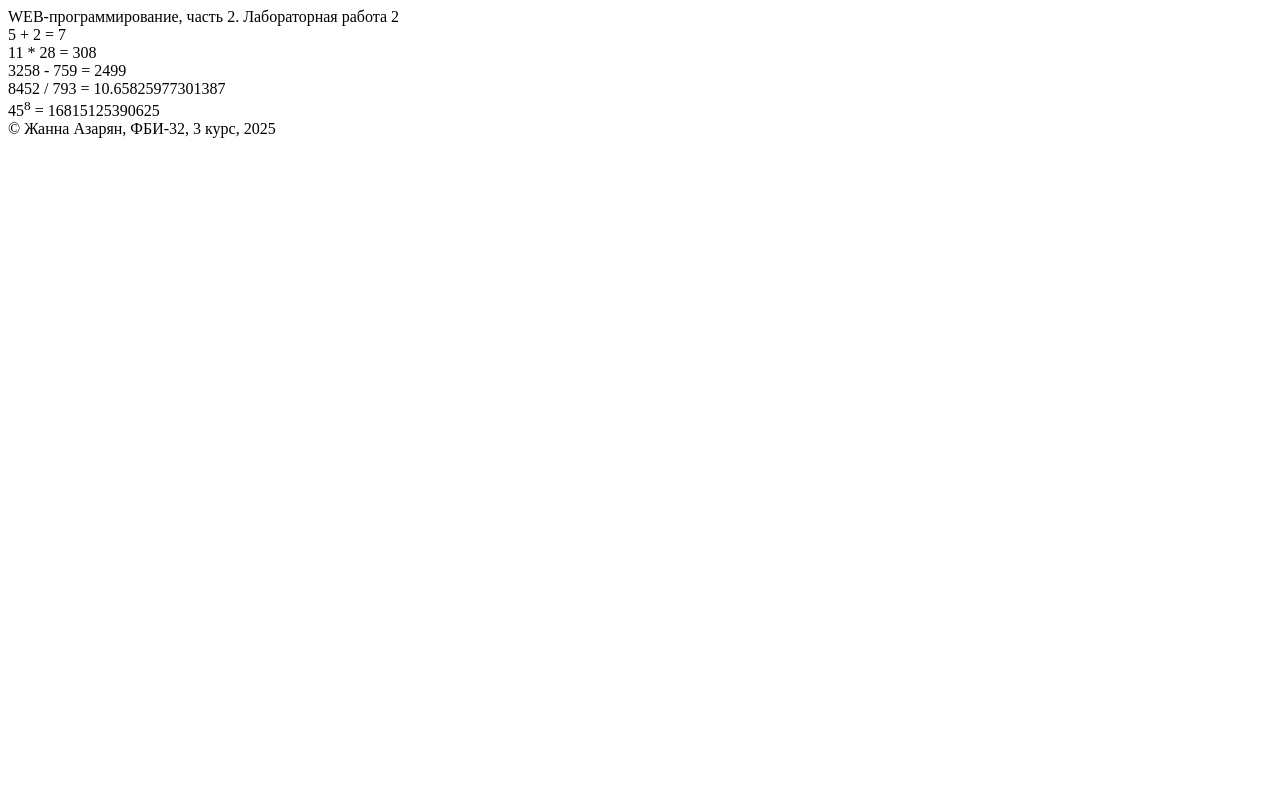
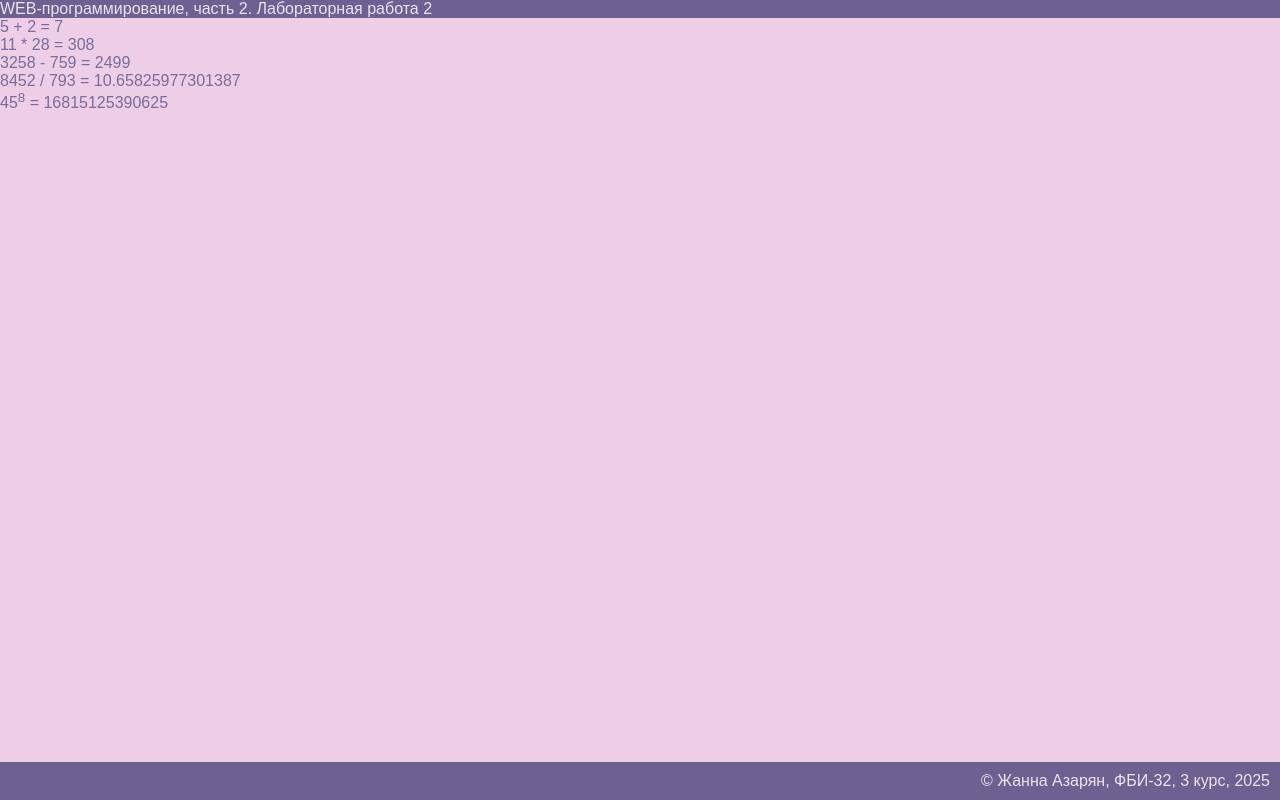
Before and after one commit to jeuridin/web-back-labs, a Flask app: page /lab2/example in a window 1280 px wide. Run offline with Flask 3, Linux system fonts and the light colour scheme.

Commit message:
Правки

```diff
--- a/app.py
+++ b/app.py
@@ -35,7 +35,7 @@ def author():
 @app.route('/lab1/image')
 def image():
     path = url_for("static", filename="priroda.jpg")
-    css_path = url_for('static', filename='lab1.css')
+    css_path = url_for('static', filename='main.css')
     return '''
 <!doctype html>
 <html>
--- a/static/lab1.css
+++ /dev/null
@@ -1,6 +0,0 @@
-img {
-        width: 500px;
-        height: 500px;
-        transition: filter 0.2s;
-        border: 2px solid #ccc;
-}
--- /dev/null
+++ b/static/main.css
@@ -0,0 +1,33 @@
+img {
+        width: 500px;
+        height: 500px;
+        transition: filter 0.2s;
+        border: 2px solid #ccc;
+}
+
+body {
+    background-color: rgb(237, 206, 230);
+    color: rgb(120, 109, 156);
+    font-family: Arial;
+    margin: 0px;
+}
+
+header {
+    background-color: rgb(108, 97, 145);
+    color:rgb(238, 226, 238);
+    font-family: Arial;
+    margin: 0px;
+}
+
+footer {
+    background-color: rgb(108, 97, 145);
+    color:rgb(238, 226, 238);
+    font-family: Arial;
+    margin: 0px;
+    padding: 10px;
+    text-align: right;
+    position: fixed;
+    bottom: 0;
+    right: 0;
+    left: 0;
+}
--- a/templates/example.html
+++ b/templates/example.html
@@ -4,6 +4,7 @@
     <meta charset="UTF-8">
     <meta name="viewport" content="width=device-width, initial-scale=1.0">
     <title>Жанна Азарян. Лабораторная работа {{ number }} </title>
+    <link rel="stylesheet" href="{{ url_for('static', filename='main.css') }}">
 </head>
 <body>
     <header>
```
